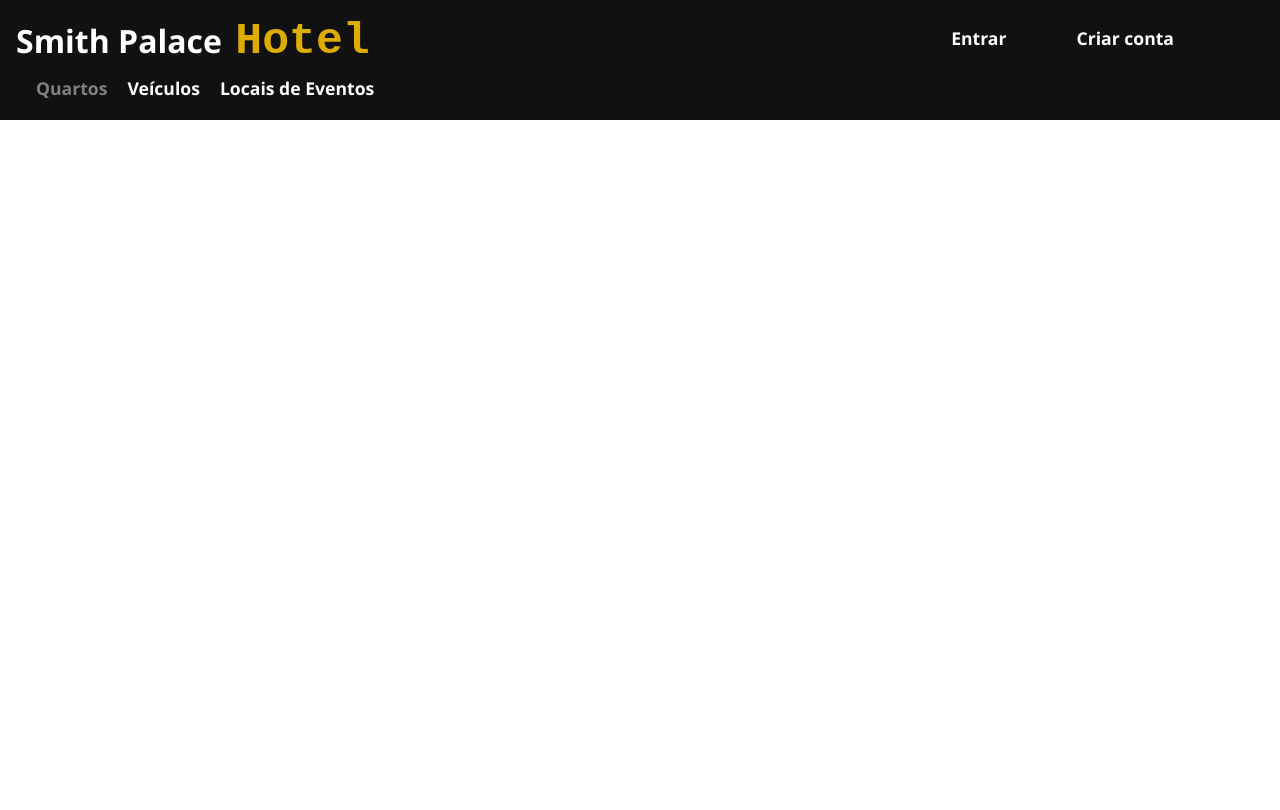
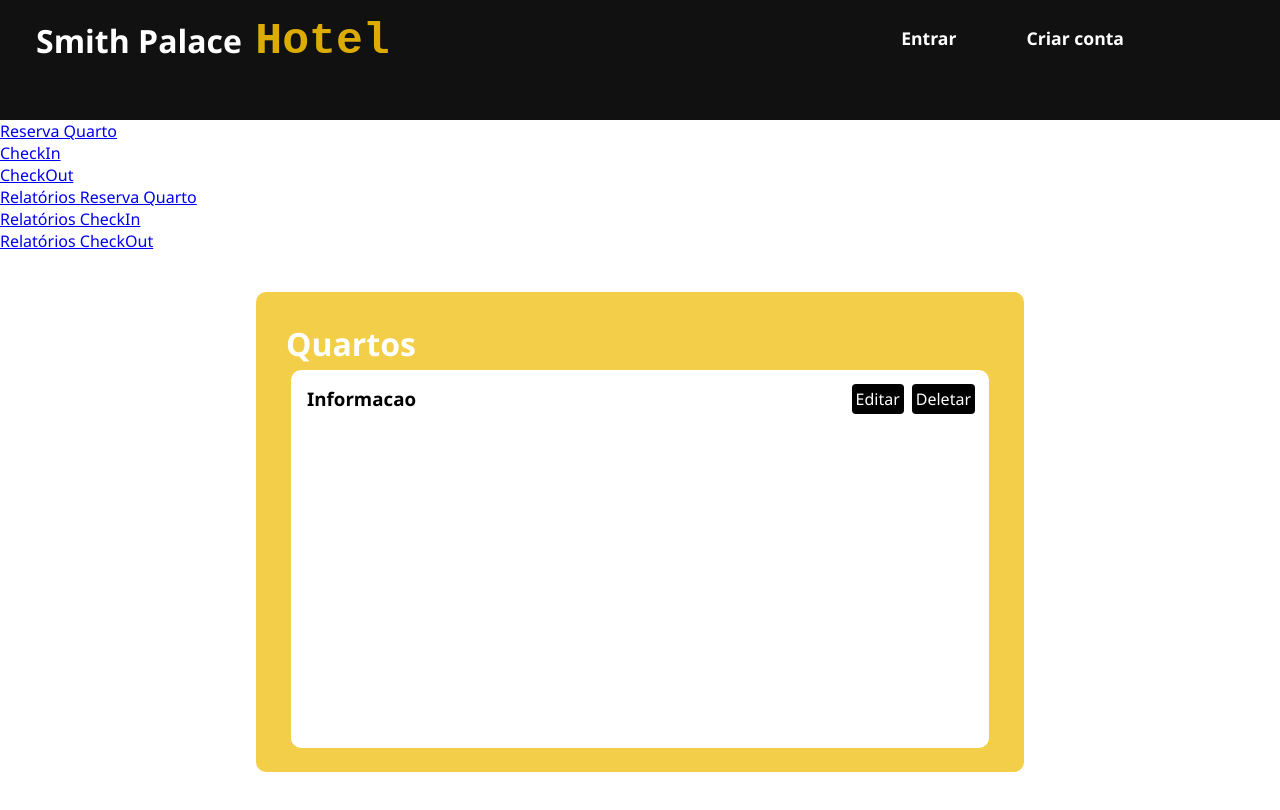
Before and after one commit to Andre-Rodrigues-Correia/LES_Frontend, a React (Create React App) app: page /quarto in a window 1280 px wide. Built offline with nearby package versions, Linux system fonts and the light colour scheme; a web font is replaced by a local one.

Commit message:
Editable list

```diff
--- /dev/null
+++ b/src/components/EditableList/index.js
@@ -0,0 +1,24 @@
+import React from 'react';
+import './styles.css';
+
+function EditableList({title, data}) {
+    return (
+        <div className='editable'>
+            <h1>{title}</h1>
+
+            <div className="container">
+                {
+                    data.map((e, i) => {
+                        return <div className="data" key={i}>
+                            <h3>{e.info}</h3>
+                            <button>Editar</button>
+                            <button>Deletar</button>
+                        </div>
+                    })
+                }
+            </div>
+        </div>
+    );
+}
+
+export default EditableList;
--- /dev/null
+++ b/src/components/EditableList/styles.css
@@ -0,0 +1,46 @@
+div.editable {
+    width: 60vw;
+    height: 60vh;
+    background-color: var(--secondary-color);
+    border-radius: 10px;
+    margin: 5vh 20vw;
+    padding: 30px;
+}
+
+div.editable > div.container > div.data > h1, h2, h3, h4, h5, h6, p {
+    color: black;
+}
+
+div.editable > div.container {
+    background-color: white;
+    overflow-y: scroll;
+    height: 90%;
+    margin: 5px;
+    border-radius: 10px;
+    padding: 10px;
+}
+
+div.editable > div.container > div.data > button {
+    border: 0 solid;
+    border-radius: 4px;
+    margin: 4px;
+    background-color: var(--background-secondary);
+    font-family: 'Segoe UI', Tahoma, Geneva, Verdana, sans-serif;
+    font-size: 1em;
+    color: white;
+    padding: 4px;
+}
+
+div.editable > div.container > div.data {
+    display: flex;
+    flex-direction: row;
+}
+
+div.editable > div.container > div.data > h3 {
+    flex: 18;
+    margin: 6px;
+}
+
+div.editable > div.container > div.data > button {
+    flex: 1;
+}
--- a/src/components/Header/index.js
+++ b/src/components/Header/index.js
@@ -1,8 +1,22 @@
-import React from "react";
+import React, {useState, useEffect} from "react";
 import {NavLink, Link} from 'react-router-dom';
 import './styles.css';
 
 function Header(){
+    let [isLoggedIn, setIsLoggedIn] = useState(false);
+
+    useEffect(() => {
+        setIsLoggedIn(localStorage.getItem('login') == null || !localStorage.getItem('login') ? false : localStorage.getItem('login'));
+        // setInterval(() => {
+        //     setIsLoggedIn(localStorage.getItem('login') == null || !localStorage.getItem('login') ? false : localStorage.getItem('login'));
+        // }, 4000);
+    }, [])
+
+    function logout(){
+        setIsLoggedIn(false);
+        localStorage.setItem('login', false);
+    }
+
     return (
         <header>
             <NavLink to='/'>
@@ -11,22 +25,26 @@ function Header(){
 
             <ul>
                 <li>
-                    <NavLink to="/entrar">Entrar</NavLink>
+                    <NavLink to="/entrar" className={isLoggedIn ? 'login' : ''}>Entrar</NavLink>
                 </li>
                 <li>
-                    <NavLink to="/criar-conta">Criar conta</NavLink>
+                    <NavLink to="/criar-conta" className={isLoggedIn ? 'login' : ''}>Criar conta</NavLink>
+                </li>
+
+                <li>
+                    <a onClick={logout} className={!isLoggedIn ? 'login' : ''}>Sair</a>
                 </li>
             </ul>
             <nav>
                 <ul>
                     <li>
-                        <NavLink to='/quarto'>Quartos</NavLink>
+                        <NavLink to='/quarto' className={!isLoggedIn ? 'login' : ''}>Quartos</NavLink>
                     </li>
                     <li>
-                        <NavLink to='/veiculo'>Veículos</NavLink>
+                        <NavLink to='/veiculo' className={!isLoggedIn ? 'login' : ''}>Veículos</NavLink>
                     </li>
                     <li>
-                        <NavLink to='/localevento'>Locais de Eventos</NavLink>
+                        <NavLink to='/localevento' className={!isLoggedIn ? 'login' : ''}>Locais de Eventos</NavLink>
                     </li>
                 </ul>
             </nav>
--- a/src/components/Header/styles.css
+++ b/src/components/Header/styles.css
@@ -21,6 +21,7 @@ header > a {
 header > a > h1 {
     color: white;
     font-family: 'Segoe UI', Tahoma, Geneva, Verdana, sans-serif;
+    margin-left: 20px;
 }
 
 header > a > h1 > span {
@@ -65,3 +66,7 @@ header > ul > li > a.active,
 header > nav > ul > li > a.active {
     color: grey;
 }
+
+.login {
+    display: none;
+}
--- /dev/null
+++ b/src/components/List/styles.css
@@ -0,0 +1,46 @@
+div.list {
+    width: 60vw;
+    height: 60vh;
+    background-color: var(--secondary-color);
+    border-radius: 10px;
+    margin: 5vh 20vw;
+    padding: 30px;
+}
+
+div.list > div.container > div.data > h1, h2, h3, h4, h5, h6, p {
+    color: black;
+}
+
+div.list > div.container {
+    background-color: white;
+    overflow-y: scroll;
+    height: 90%;
+    margin: 5px;
+    border-radius: 10px;
+    padding: 10px;
+}
+
+div.list > div.container > div.data > button {
+    border: 0 solid;
+    border-radius: 4px;
+    margin: 4px;
+    background-color: var(--background-secondary);
+    font-family: 'Segoe UI', Tahoma, Geneva, Verdana, sans-serif;
+    font-size: 1em;
+    color: white;
+    padding: 4px;
+}
+
+div.list > div.container > div.data {
+    display: flex;
+    flex-direction: row;
+}
+
+div.list > div.container > div.data > h3 {
+    flex: 18;
+    margin: 6px;
+}
+
+div.list > div.container > div.data > button {
+    flex: 1;
+}
--- a/src/pages/Login/index.js
+++ b/src/pages/Login/index.js
@@ -1,9 +1,14 @@
 import React from 'react';
+import {useNavigate} from 'react-router-dom';
 
 function Login(props) {
+    const navigate = useNavigate();
+
     function submit(e){
         e.preventDefault();
-        console.log('Login');
+        localStorage.setItem('login', true);
+        navigate('/');
+        window.location.reload();
     }
 
     return (
--- a/src/pages/domain/Quarto/index.js
+++ b/src/pages/domain/Quarto/index.js
@@ -1,8 +1,39 @@
 import React from 'react';
+import {NavLink} from 'react-router-dom';
+import EditableList from '../../../components/EditableList';
 
 function Quarto(props) {
+    let data = [
+        {info: 'Informacao', id: 0}
+    ];
     return (
-        <h1>Quarto</h1>
+        <>
+            {/* <h1>Quarto</h1> */}
+            <nav className='navigator'>
+                <ul>
+                    <li>
+                        <NavLink to='/'>Reserva Quarto</NavLink>
+                    </li>
+                    <li>
+                        <NavLink to='/'>CheckIn</NavLink>
+                    </li>
+                    <li>
+                        <NavLink to='/'>CheckOut</NavLink>
+                    </li>
+                    <li>
+                        <NavLink to='/'>Relatórios Reserva Quarto</NavLink>
+                    </li>
+                    <li>
+                        <NavLink to='/'>Relatórios CheckIn</NavLink>
+                    </li>
+                    <li>
+                        <NavLink to='/'>Relatórios CheckOut</NavLink>
+                    </li>
+                </ul>
+            </nav>
+
+            <EditableList title='Quartos' data={data}/>
+        </>
     );
 }
 
--- a/src/services/api.js
+++ b/src/services/api.js
@@ -3,12 +3,12 @@ import axios from "axios";
 function api(prod){
     if (prod){
         return axios.create({
-            baseURL: 'https://sch-backend-spring.herokuapp.com/'
+            baseURL: 'https://sch-backend-spring.herokuapp.com'
         })
     }
 
     return axios.create({
-        baseURL: 'http://localhost:8080/'
+        baseURL: 'http://localhost:8080'
     })
 }
 
```
Also changed, not shown: src/components/List/index.js (added, +24 -0 lines).
